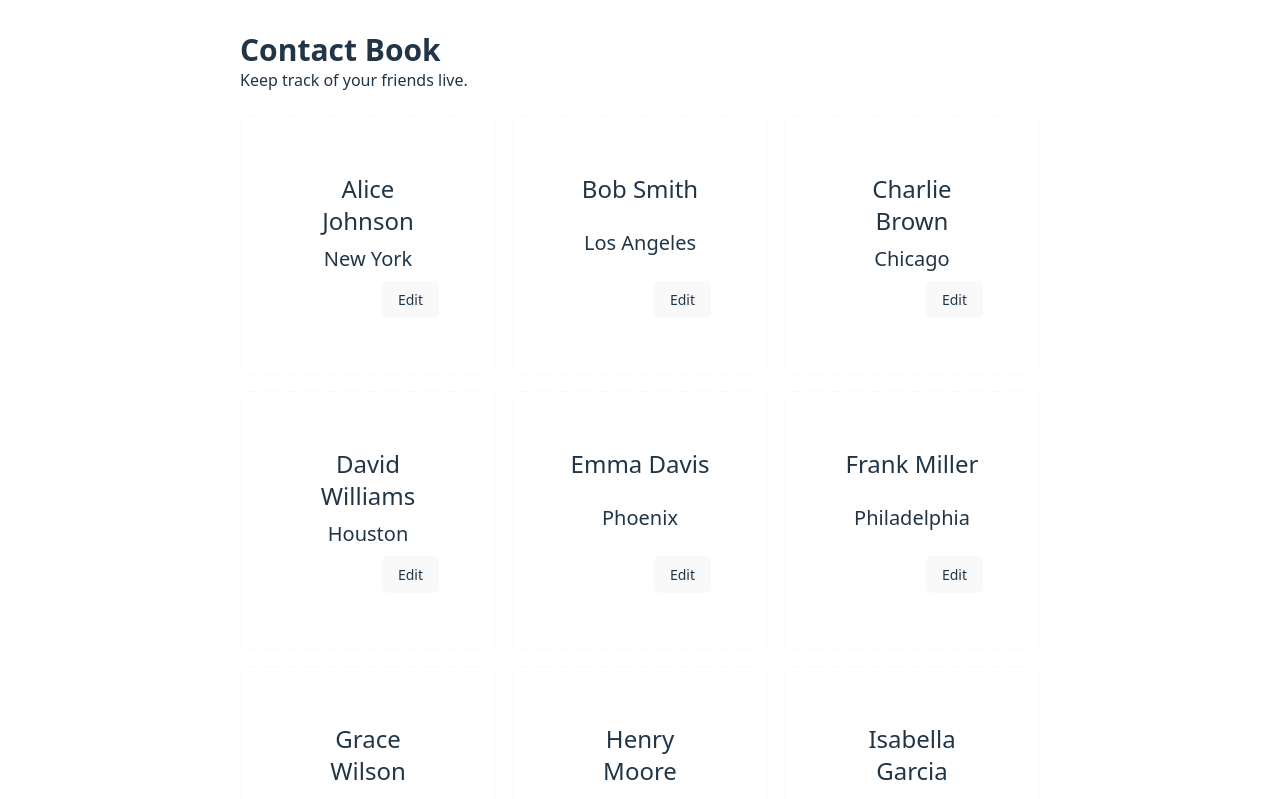
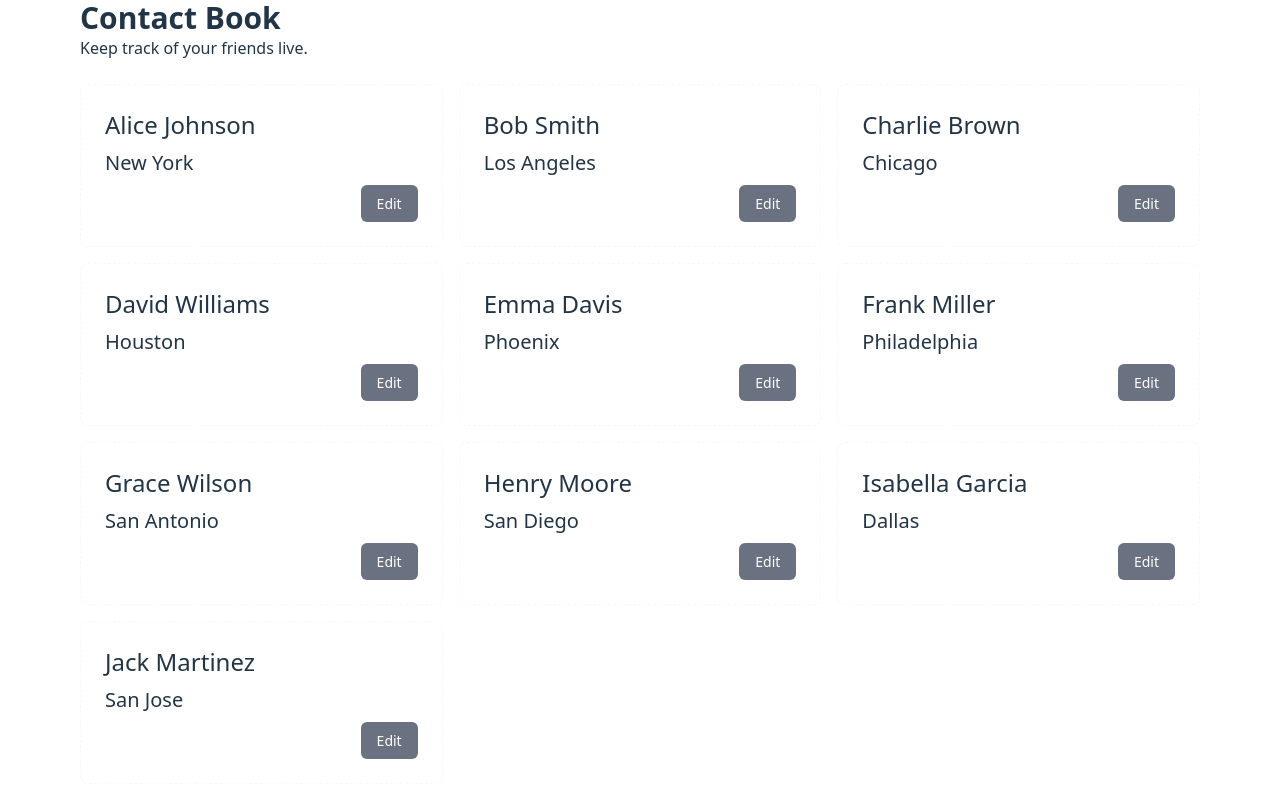
Before and after one commit to BullDogPatch/react-practice-contact-book-app, a React (Vite) app: page / in a window 1280 px wide. Shown: the top 799 px of the page. Built offline with nearby package versions, Linux system fonts and the light colour scheme.

Commit message:
styling sorted

```diff
--- a/src/App.css
+++ b/src/App.css
@@ -1,42 +1,3 @@
 #root {
   /* max-width: 1280px; */
-  margin: 0 auto;
-  padding: 2rem;
-  text-align: center;
 }
-
-.logo {
-  height: 6em;
-  padding: 1.5em;
-  will-change: filter;
-  transition: filter 300ms;
-}
-.logo:hover {
-  filter: drop-shadow(0 0 2em #646cffaa);
-}
-.logo.react:hover {
-  filter: drop-shadow(0 0 2em #61dafbaa);
-}
-
-@keyframes logo-spin {
-  from {
-    transform: rotate(0deg);
-  }
-  to {
-    transform: rotate(360deg);
-  }
-}
-
-@media (prefers-reduced-motion: no-preference) {
-  a:nth-of-type(2) .logo {
-    animation: logo-spin infinite 20s linear;
-  }
-}
-
-.card {
-  padding: 2em;
-}
-
-.read-the-docs {
-  color: #888;
-}
--- a/src/App.tsx
+++ b/src/App.tsx
@@ -25,7 +25,7 @@ function App() {
   const [contacts, setContacts] = useState<SingleContact[]>(initialContacts);
 
   return (
-    <div className='m-auto'>
+    <div className='max-w-6xl mx-auto px-4'>
       <h2 className='text-left text-3xl font-bold'>Contact Book</h2>
       <p className='text-left'>Keep track of your friends live.</p>
       <div className='mt-6 grid grid-cols-1 sm:grid-cols-1 md:grid-cols-2 lg:grid-cols-3 gap-4'>
--- a/src/components/Person.tsx
+++ b/src/components/Person.tsx
@@ -6,12 +6,12 @@ interface Props {
 
 const Person = ({ contact }: Props) => {
   return (
-    <div className='sm:w-64 card card-dash bg-base-100 w-96'>
+    <div className='card card-dash bg-base-100 w-full'>
       <div className='card-body'>
         <p className='text-2xl'>{contact.name}</p>
         <p className='text-xl'>{contact.city}</p>
         <div className='card-actions justify-end'>
-          <button className='px-4 py-2 bg-gray-500 cursor-pointer rounded-md'>
+          <button className='px-4 py-2 bg-gray-500 text-white rounded-md'>
             Edit
           </button>
         </div>
--- a/src/index.css
+++ b/src/index.css
@@ -16,23 +16,9 @@
   -moz-osx-font-smoothing: grayscale;
 }
 
-body {
-  margin: 0;
-  display: flex;
-  place-items: center;
-  min-width: 320px;
-  min-height: 100vh;
-}
-
 @media (prefers-color-scheme: light) {
   :root {
     color: #213547;
     background-color: #ffffff;
   }
-  a:hover {
-    color: #747bff;
-  }
-  button {
-    background-color: #f9f9f9;
-  }
 }
```
